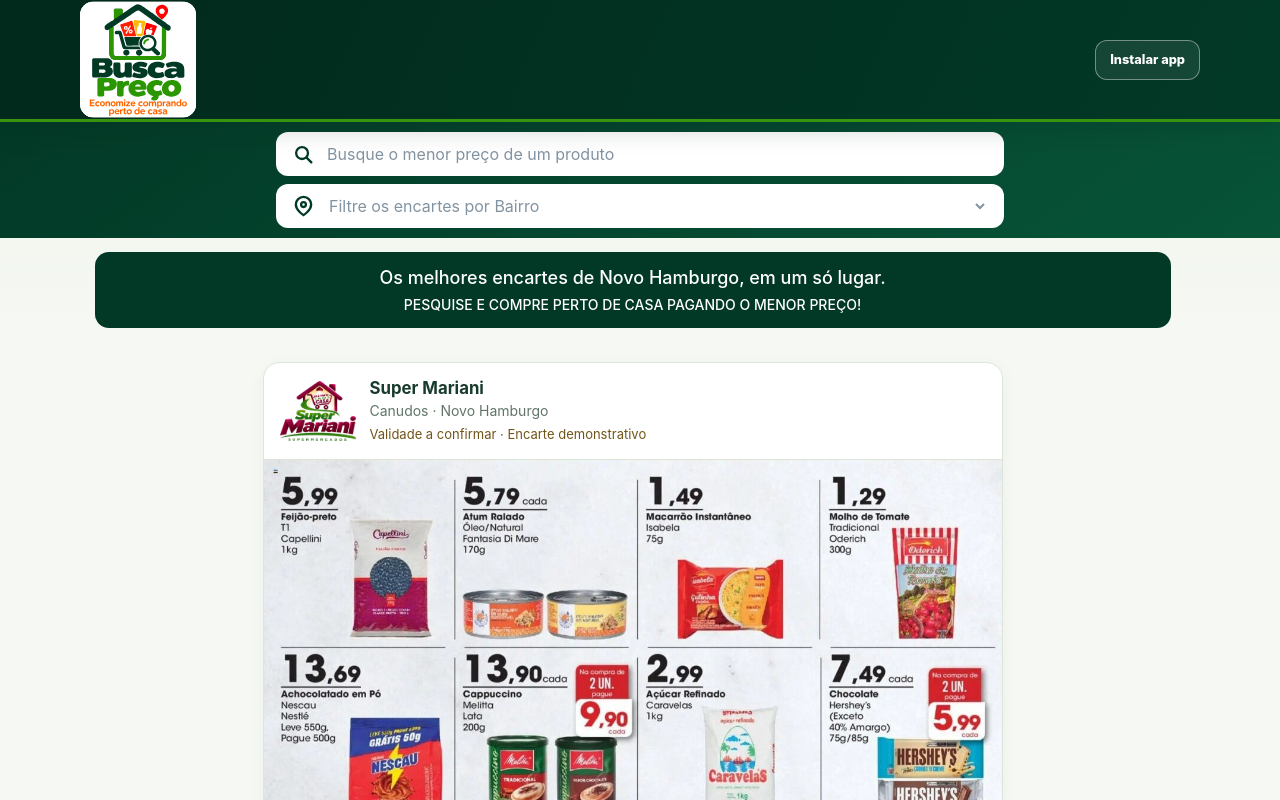
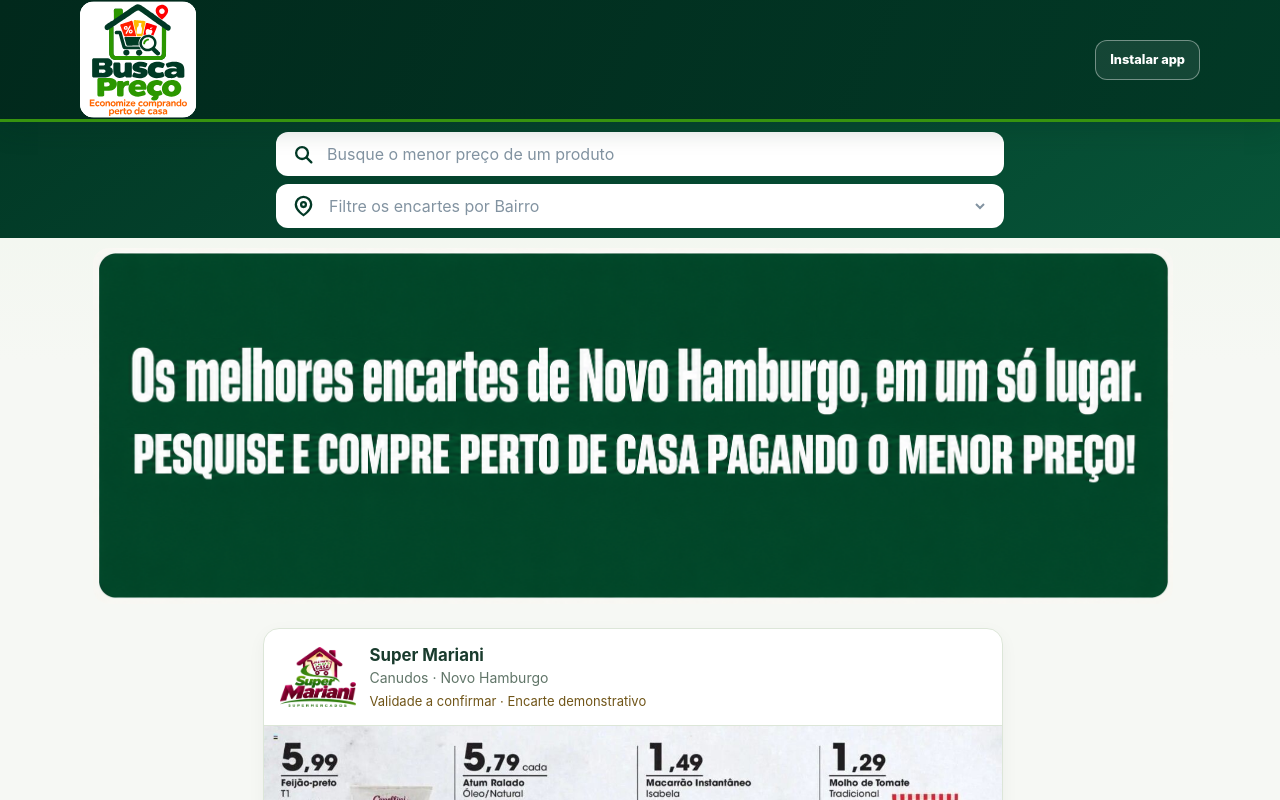
Before and after one commit to vercelsistemasfag/buscapreconh, a website: page public/index.html in a window 1280 px wide. Drawn offline with Linux system fonts and the light colour scheme.

Commit message:
Aplica banner aprovado

```diff
--- a/public/index.html
+++ b/public/index.html
@@ -11,35 +11,15 @@
     <style>
       .flyer-intro {
         box-sizing: border-box;
-        width: calc(100% - 24px);
-        max-width: 1076px;
-        margin: 14px auto;
-        padding: 13px 10px;
-        border-radius: 14px;
-        background: #023926;
-        color: #ffffff;
-        text-align: center;
-        container-type: inline-size;
+        width: calc(100% - 20px);
+        max-width: 1080px;
+        margin: 10px auto 4px;
       }
-      .flyer-intro .flyer-intro-title {
-        margin: 0;
-        color: #ffffff;
-        font-family: inherit;
-        font-size: clamp(8px, 2.6cqw, 18px);
-        font-weight: 500;
-        line-height: 1.4;
-        white-space: nowrap;
-        letter-spacing: normal;
-      }
-      .flyer-intro .flyer-intro-subtitle {
-        margin: 5px 0 0;
-        color: #ffffff;
-        font-family: inherit;
-        font-size: clamp(7px, 2.25cqw, 14px);
-        font-weight: 500;
-        line-height: 1.4;
-        white-space: nowrap;
-        letter-spacing: normal;
+      .flyer-intro-art {
+        display: block;
+        width: 100%;
+        height: auto;
+        border-radius: 16px;
       }
     </style>
     <title>Busca Preço NH</title>
@@ -92,9 +72,8 @@
       </nav>
 
       <div class="content-scroll" id="content-scroll">
-        <section class="flyer-intro" aria-labelledby="flyer-intro-title">
-          <h1 class="flyer-intro-title" id="flyer-intro-title">Os melhores encartes de Novo Hamburgo, em um só lugar.</h1>
-          <p class="flyer-intro-subtitle">PESQUISE E COMPRE PERTO DE CASA PAGANDO O MENOR PREÇO!</p>
+        <section class="flyer-intro" aria-label="Encontre encartes em Novo Hamburgo">
+          <img class="flyer-intro-art" src="/assets/banner-encartes-aprovado.png" width="2183" height="720" alt="Os melhores encartes de Novo Hamburgo, em um só lugar. PESQUISE E COMPRE PERTO DE CASA PAGANDO O MENOR PREÇO!" decoding="async" />
         </section>
 
       <section class="content-section offers-section" aria-labelledby="offers-title">
--- a/public/sw.js
+++ b/public/sw.js
@@ -1,5 +1,5 @@
-const CACHE = 'busca-preco-nh-v15-green-banner'
-const SHELL = ['/', '/style.css', '/assets/busca-preco-logo.svg', '/app.js', '/manifest.webmanifest', '/icons/icon-192.png', '/icons/icon-512.png']
+const CACHE = 'busca-preco-nh-v17-approved-banner'
+const SHELL = ['/', '/style.css', '/assets/banner-encartes-aprovado.png', '/assets/busca-preco-logo.svg', '/app.js', '/manifest.webmanifest', '/icons/icon-192.png', '/icons/icon-512.png']
 self.addEventListener('install',event=>{event.waitUntil(caches.open(CACHE).then(cache=>cache.addAll(SHELL)));self.skipWaiting()})
 self.addEventListener('activate',event=>{event.waitUntil(caches.keys().then(keys=>Promise.all(keys.filter(key=>key!==CACHE).map(key=>caches.delete(key)))));self.clients.claim()})
 self.addEventListener('fetch',event=>{if(event.request.method!=='GET')return;event.respondWith(fetch(event.request).then(response=>{const copy=response.clone();caches.open(CACHE).then(cache=>cache.put(event.request,copy));return response}).catch(()=>caches.match(event.request).then(response=>response||caches.match('/'))))})
```
Also changed, not shown: public/assets/banner-encartes-aprovado.png (added).
